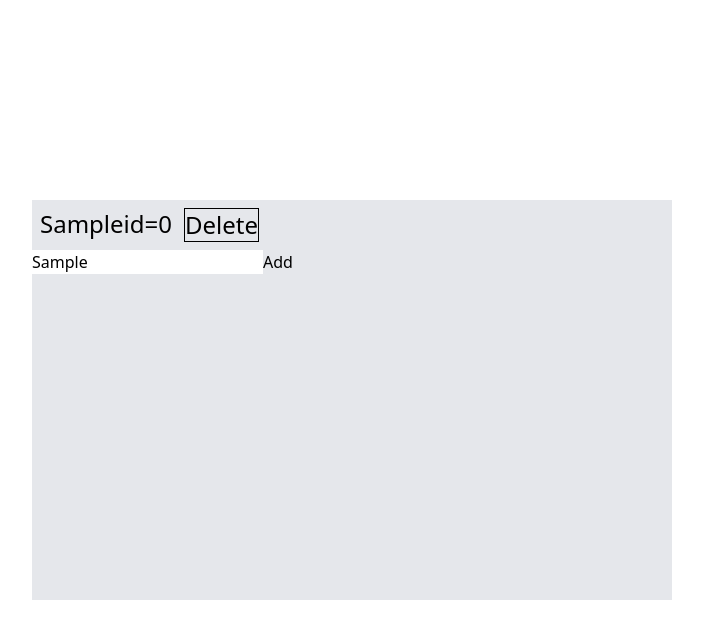
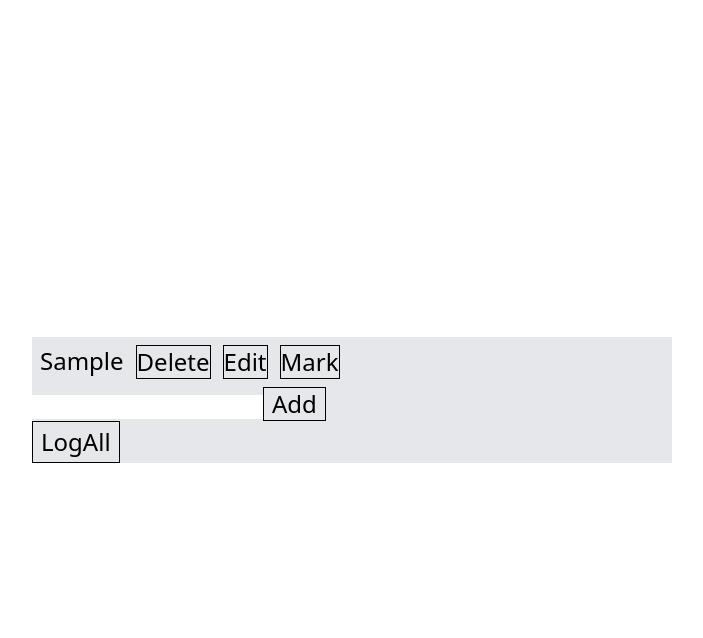
Before and after one commit to sandeshkhadka/react-todo, a React (Vite) app: page / in a window 1280 px wide. Both pictures are taken after typing "Sample" into the empty fields and a click on the button "Add". Shown: the top 638 px of the page, without its empty margins (288-991 px from the left). Built offline with nearby package versions, Linux system fonts and the light colour scheme.

Commit message:
implement edit and mark/unmark

```diff
--- a/package.json
+++ b/package.json
@@ -10,6 +10,7 @@
     "preview": "vite preview"
   },
   "dependencies": {
+    "prop-types": "^15.8.1",
     "react": "^18.2.0",
     "react-dom": "^18.2.0"
   },
--- a/src/App.jsx
+++ b/src/App.jsx
@@ -15,6 +15,30 @@ function taskReducer(tasks, action) {
       ];
     case "delete":
       return tasks.filter((task) => task.id != action.payload.id);
+    case "edited":
+      return tasks.map((task) => {
+        if (task.id == action.payload.id) {
+          return {
+            text: action.payload.text,
+            id: task.id,
+            done: false,
+          };
+        } else {
+          return task;
+        }
+      });
+    case "updateStatus":
+      return tasks.map((task) => {
+        if (task.id == action.payload.id) {
+          return {
+            text: task.text,
+            id: task.id,
+            done: action.payload.status,
+          };
+        }else {
+          return task;
+        }
+      });
     default:
       throw new Error("Invalid action type");
   }
--- a/src/components/Screen.jsx
+++ b/src/components/Screen.jsx
@@ -1,27 +1,27 @@
-import { useContext, useId, useState } from "react";
+import { useContext, useRef, useState } from "react";
 import Task from "./Task";
 import TodoContext from "../todoContext";
 
 const Screen = () => {
   const [taskList, dispatch] = useContext(TodoContext);
   const [id, setId] = useState(0);
+  const todoInput = useRef();
   function generateId() {
     const tmp = id;
     setId((id) => id + 1);
     return tmp;
   }
   return (
-    <div className="w-1/2 h-1/2 bg-gray-200">
+    <div className="w-1/2  bg-gray-200">
       {taskList
-        ? taskList.map((task) => (
-            <Task content={task.text} id={task.id} key={task.id} />
-          ))
+        ? taskList.map((task) => <Task taskObj={task} key={task.id} />)
         : null}
       <form
         onSubmit={(e) => {
           e.preventDefault();
           const formData = new FormData(e.target);
           const todoText = formData.get("todoInput");
+          if (todoText) {
             dispatch({
               type: "add",
               payload: {
@@ -29,11 +29,27 @@ const Screen = () => {
                 id: generateId(),
               },
             });
+          }
+          todoInput.current.value = "";
         }}
       >
-        <input type="text" name="todoInput" />
-        <button type="submit">Add</button>
+        <input type="text" ref={todoInput} name="todoInput" />
+        <button
+          type="submit"
+          className="px-2 text-2xl border border-black cursor-pointer "
+        >
+          Add
+        </button>
       </form>
+      <button
+        type="button"
+        className="text-2xl border border-black px-2 py-1"
+        onClick={() => {
+          console.log(taskList);
+        }}
+      >
+        LogAll
+      </button>
     </div>
   );
 };
--- a/src/components/Task.jsx
+++ b/src/components/Task.jsx
@@ -1,24 +1,112 @@
-import { useContext } from "react";
+import { useContext, useRef, useState } from "react";
 import TodoContext from "../todoContext";
-
-const Task = ({ content, id }) => {
+const Task = (props) => {
+  const { text, id, done } = props.taskObj;
   const [_, dispatch] = useContext(TodoContext);
+  const [underEdit, setUnderEdit] = useState(false);
+  const [content, setContent] = useState(text);
+  const [marked, setMarked] = useState(done);
+  const editBox = useRef();
+  function handleEditClick() {
+    setUnderEdit(true);
+  }
+  function handleSumbitClick() {
+    setUnderEdit(false);
+    dispatch({
+      type: "edited",
+      payload: {
+        text: content,
+        id: id,
+      },
+    });
+  }
+  function handleMark() {
+    setMarked(true);
+    dispatch({
+      type: "updateStatus",
+      payload: {
+        id: id,
+        status: true,
+      },
+    });
+  }
+  function handleUnMark() {
+    setMarked(false);
+    dispatch({
+      type: "updateStatus",
+      payload: {
+        id: id,
+        status: false,
+      },
+    });
+  }
   return (
     <div className="text-2xl p-2 w-full flex flex-row gap-3">
-      <div>
-        {content}id={id}
+      <div
+        className={`${underEdit ? "hidden" : ""} ${
+          marked ? "line-through" : ""
+        }`}
+      >
+        {content}
       </div>
+      <input
+        ref={editBox}
+        type="text"
+        value={content}
+        className={underEdit ? "" : "hidden"}
+        onChange={(e) => {
+          setContent(e.target.value);
+        }}
+      />
+
       <button
-        className="border border-black cursor-pointer"
+        className={`border border-black cursor-pointer ${
+          underEdit ? "hidden" : ""
+        }`}
         type="button"
-        onClick={(e) => {
+        onClick={() => {
           dispatch({ type: "delete", payload: { id: id } });
         }}
       >
         Delete
       </button>
+      <button
+        type="button"
+        onClick={handleEditClick}
+        className={`border border-black cursor-pointer ${
+          underEdit || marked ? "hidden" : ""
+        }`}
+      >
+        Edit
+      </button>
+      <button
+        type="button"
+        onClick={handleSumbitClick}
+        className={`border border-black cursor-pointer ${
+          underEdit ? "" : "hidden"
+        }`}
+      >
+        Submit
+      </button>
+      <button
+        type="button"
+        className={`border border-black cursor-pointer ${
+          marked || underEdit ? "hidden" : ""
+        }`}
+        onClick={handleMark}
+      >
+        Mark
+      </button>
+      <button
+        type="button"
+        className={`border border-black cursor-pointer ${
+          marked ? "" : "hidden"
+        }`}
+        onClick={handleUnMark}
+      >
+        Unmark
+      </button>
     </div>
   );
 };
-
 export default Task;
```
Also changed, not shown: 1 other file (tests, documents, lock files or other folders). Lines whose indentation alone changed are shown as unchanged.
